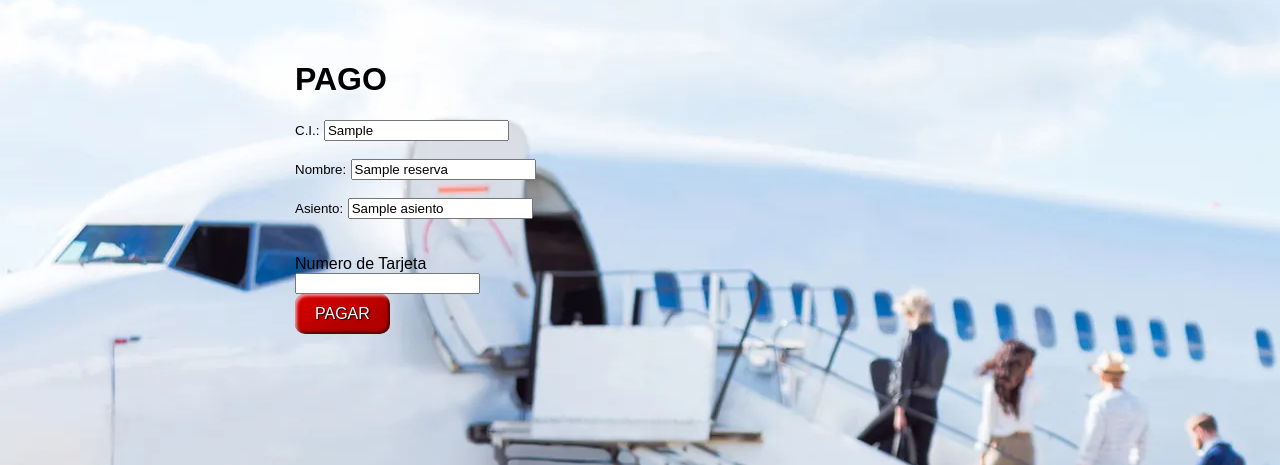
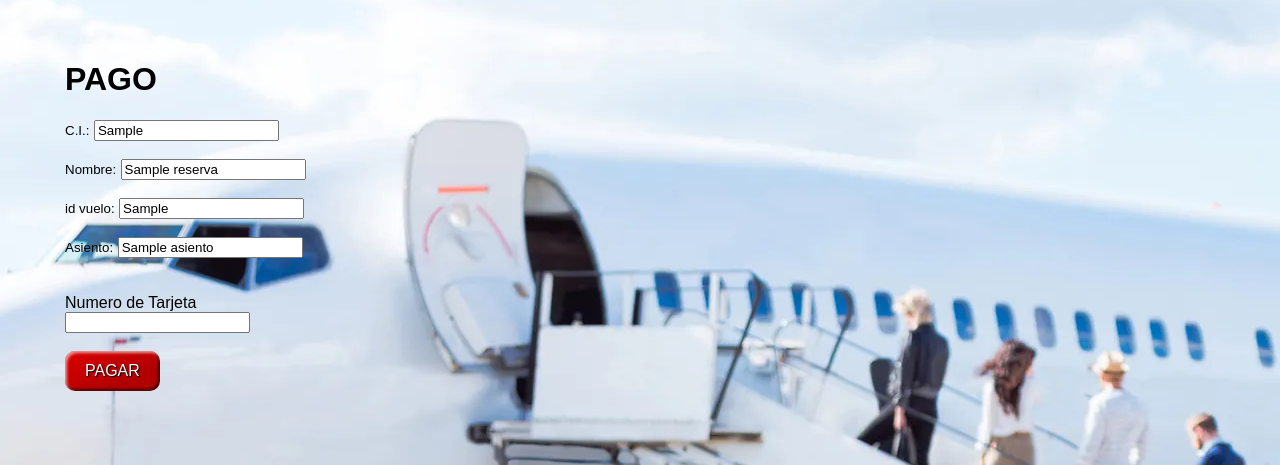
Before and after one commit to atalasluis/Aerolina, a Flask app: page /pago_tarjeta in a window 1280 px wide. Shown: the part 90-555 px from the top of the page. Run offline with Flask 2, Linux system fonts and the light colour scheme; a database or web service that is not in the repository returns one stand-in record (values such as "Sample title").

Commit message:
ultimos detalles

```diff
--- a/app.py
+++ b/app.py
@@ -37,8 +37,6 @@
     costo=request.values.get("costo")
     aeropuertoOrigen=request.values.get("aeropuertoOrigen")
     aeropuertoDestino=request.values.get("aeropuertoDestino")
-    #print(name,' ', desc)
-    print(idVuelo)
     _vuelos.insert_one({"idVuelo":idVuelo, "fechaSalida":fechaSalida, "destino":destino, "capacidad":capacidad, "disponibilidad":disponibilidad, "costo":costo, "aeropuertoOrigen":aeropuertoOrigen,"aeropuertoDestino":aeropuertoDestino})
     return redirect("/vuelos")
 
@@ -89,19 +87,16 @@
 def actionPago ():
     ciPasajero=request.values.get("CI_pasajero")
     reservaRecieved=_reserva.find({"ciPasajero":ciPasajero})
-    #idVuelo=_reserva.find({"ciPasajero":ciPasajero},{"idVuelo": "true", "_id": "false"})
-    #print(*idVuelo)# idvuelo es un diccionario {'_id': ObjectId('637b19a8ca46918cde0e7527'), 'idVuelo': '1'}
-    #print(idVuelo['idVuelo'])
-    #vueloid=idVuelo['idVuelo']
-    #vueloRecived=_vuelos.find({"idVuelo":vueloid})
     return render_template('Pagos_Tarjeta.html',reserva=reservaRecieved)
 
-# def actionVuelos():
-#     print(idVuelo)
-#     vueloRecived=_vuelos.find({"idVuelo":idVuelo})
-#     print(vueloRecived)
-#     return render_template('Pagos_Targeta.html',)
+#mostrar vuelo (no terminado)
+@app.route("/mostrarVuelo/<string:vuelo_id>")
+def mostrarVuelo(vuelo_id):
+    vuelosRecived=_vuelos.find({'idVuelo' : vuelo_id})
+    #<a href="{{url_for('mostrarVuelo', vuelo_id=reservas.idVuelo)}}" class="buttonx">Mostrar mas</a>
+    return render_template('Pagos_Tarjeta.html', vuelo=vuelosRecived)
 
+#guardar pago
 @app.route("/action/crear_Pago", methods=['POST'])
 def create_Pago ():
     numeroTargeta=request.values.get("numeroTargeta")
@@ -109,6 +104,7 @@
     _pagos.insert_one({"numeroTargeta":numeroTargeta, "IdReserva":idReserva})
     return redirect("/pagoExistoso")
 
+# mensage de pago
 @app.route("/pagoExistoso")
 def pago_exitoso ():
     return render_template('Exito.html')
--- a/templates/Pagos_Tarjeta.html
+++ b/templates/Pagos_Tarjeta.html
@@ -25,16 +25,6 @@
         <body background="../static/imgs/fondo6.jpg"></body>
     </header>
     <div>
-        <div>
-            <!--
-            <form action="/action/crear_Pago" method="POST">
-                <label>Numero de Tarjeta</label>
-                <br>
-                <input type="text" class="form-control mb-3" name="numeroTargeta">
-                <button class="favorite styled" type="submit">PAGAR</button>
-            </form>
-            -->
-        </div>
         <div class="box">
             <h1 style="color:#000000" class="text-center mt-5 mb-5">PAGO</h1>
             <form action="/action/crear_Pago" method="POST">
@@ -46,16 +36,19 @@
             <small>Nombre:</small>
             <input type="text" class="form-control mb-3" value="{{reservas.nombre_pasajero}}" name="nombrePasagero">
             <br></br>
+            <small>id vuelo:</small>
+            <input type="text" class="form-control mb-3" value="{{reservas.idVuelo}}" name="Vuelo">
+            <br></br>
             <small>Asiento:</small>
             <input type="text" class="form-control mb-3" value="{{reservas.asiento}}" name="asiento">
             <br></br>
             {% endfor %}
             {% for vuelos in vuelo %}
             <small>fechaSalida:</small>
-            <input type="text" class="form-control mb-3" value="{{vuelos.fechaSalida}}" name="asiento">
+            <input type="text" class="form-control mb-3" value="{{vuelos.fechaSalida}}" name="fechaSalida">
             <br></br>
             <small>destino:</small>
-            <input type="text" class="form-control mb-3" value="{{vuelos.destino}}" name="asiento">
+            <input type="text" class="form-control mb-3" value="{{vuelos.destino}}" name="destino">
             <br></br>
             {% endfor %}
             <br>
@@ -63,8 +56,10 @@
             <br>
             <input type="text" class="form-control mb-3" name="numeroTargeta">
             <br>
+            <br>
             <button class="favorite styled" type="submit">PAGAR</button>
-            </form>
+            <br>
+        </form>
         </div>
     </div>
 </body>
--- a/templates/miReserva.html
+++ b/templates/miReserva.html
@@ -5,7 +5,7 @@
     <meta http-equiv="X-UA-Compatible" content="IE=edge">
     <meta name="viewport" content="width=device-width, initial-scale=1.0">
     <title>Aerolinea Fenix</title>
-    <link rel="stylesheet" href='../static/css/style.css'><!--"{{ url_for('static', filename='css/main.css') }}"-->
+    <link rel="stylesheet" href='../static/css/style.css'>
     <link rel="icon" href="../static/imgs/logo.png">
 </head>
 <body>
--- a/templates/vuelos_crear.html
+++ b/templates/vuelos_crear.html
@@ -5,7 +5,7 @@
     <meta http-equiv="X-UA-Compatible" content="IE=edge">
     <meta name="viewport" content="width=device-width, initial-scale=1.0">
     <title>Aerolinea Fenix</title>
-    <link rel="stylesheet" href='../static/css/style.css'><!--"{{ url_for('static', filename='css/main.css') }}"-->
+    <link rel="stylesheet" href='../static/css/style.css'>
     <link rel="icon" href="../static/imgs/logo.png">
 
 </head>
```
